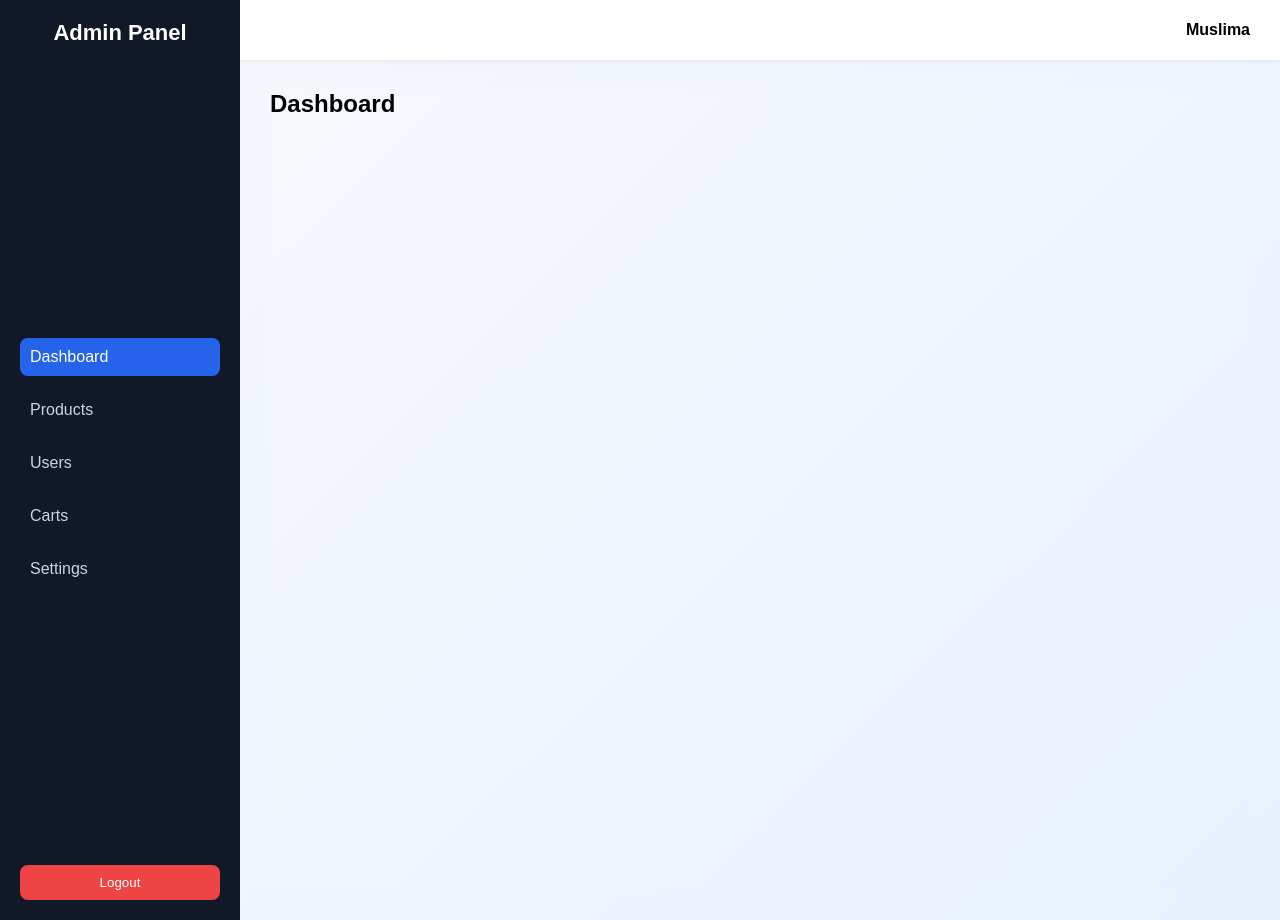
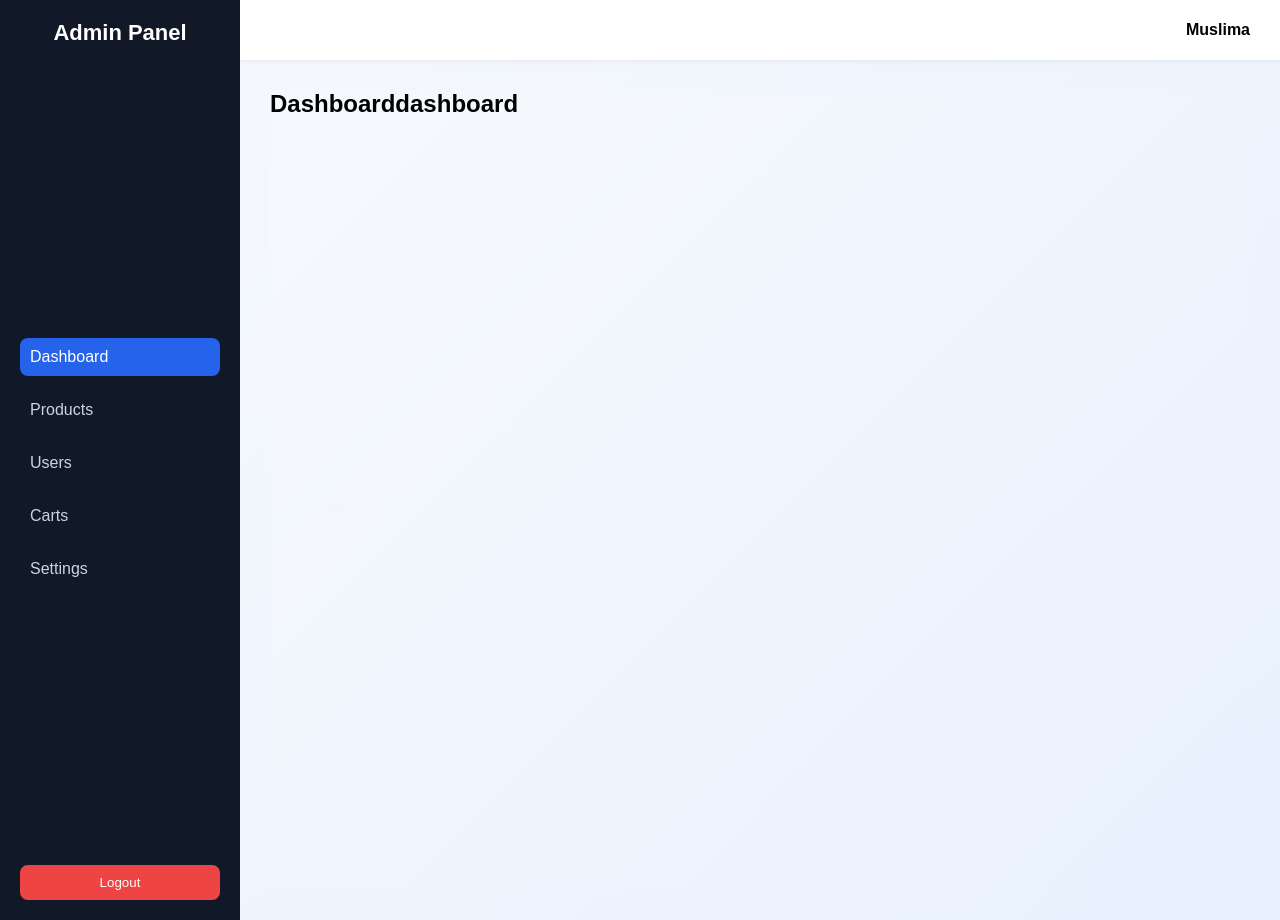
Before and after one commit to muslimsislomjonova-cmd/react_AdminPanel, a React (Create React App) app: page /dashboard in a window 1280 px wide. Built offline with nearby package versions, Linux system fonts and the light colour scheme; sample sign-in values are in the browser's storage.

Commit message:
dsjkjkjk

```diff
--- a/src/router/DashboardHome.jsx
+++ b/src/router/DashboardHome.jsx
@@ -12,6 +12,7 @@ function Dashboard() {
   return (
     <div className="dashboard">
       <h1>Dashboard</h1>
+      <h1>dashboard</h1>
 
     </div>
   );
```
